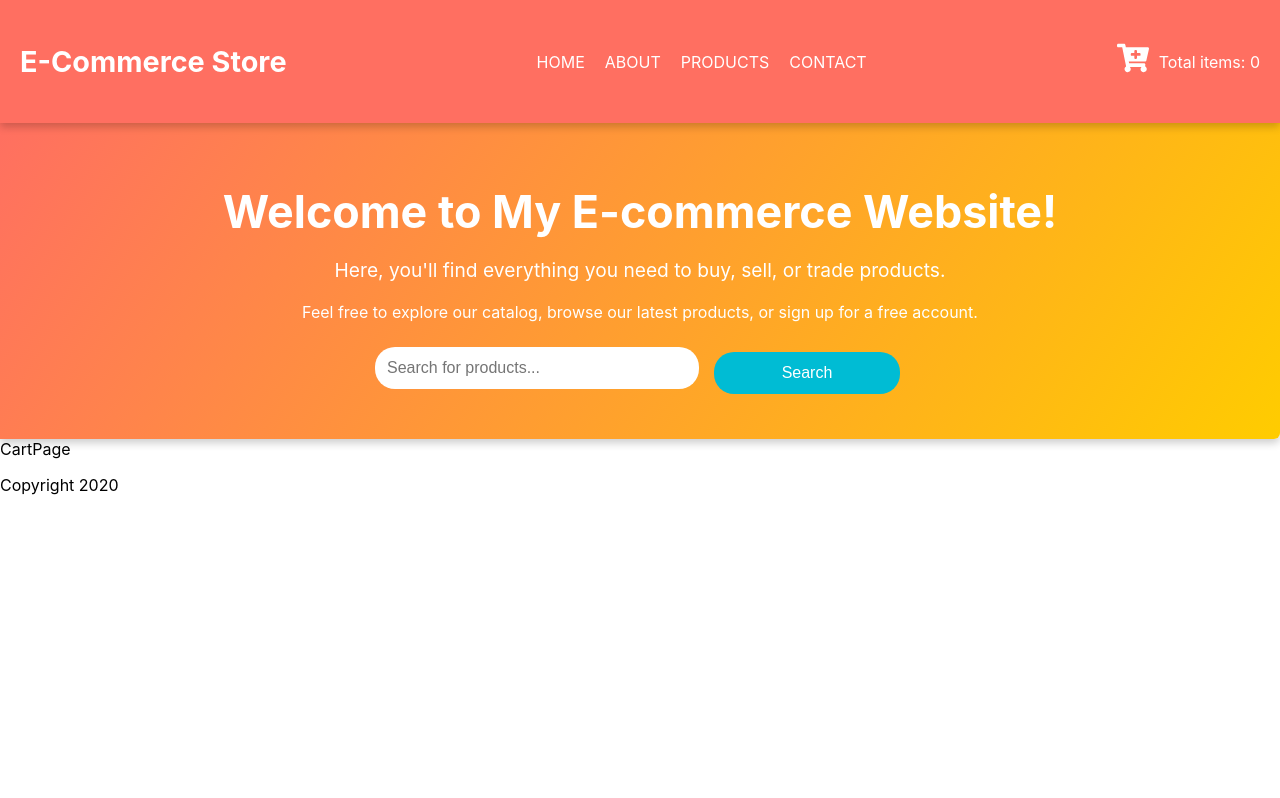
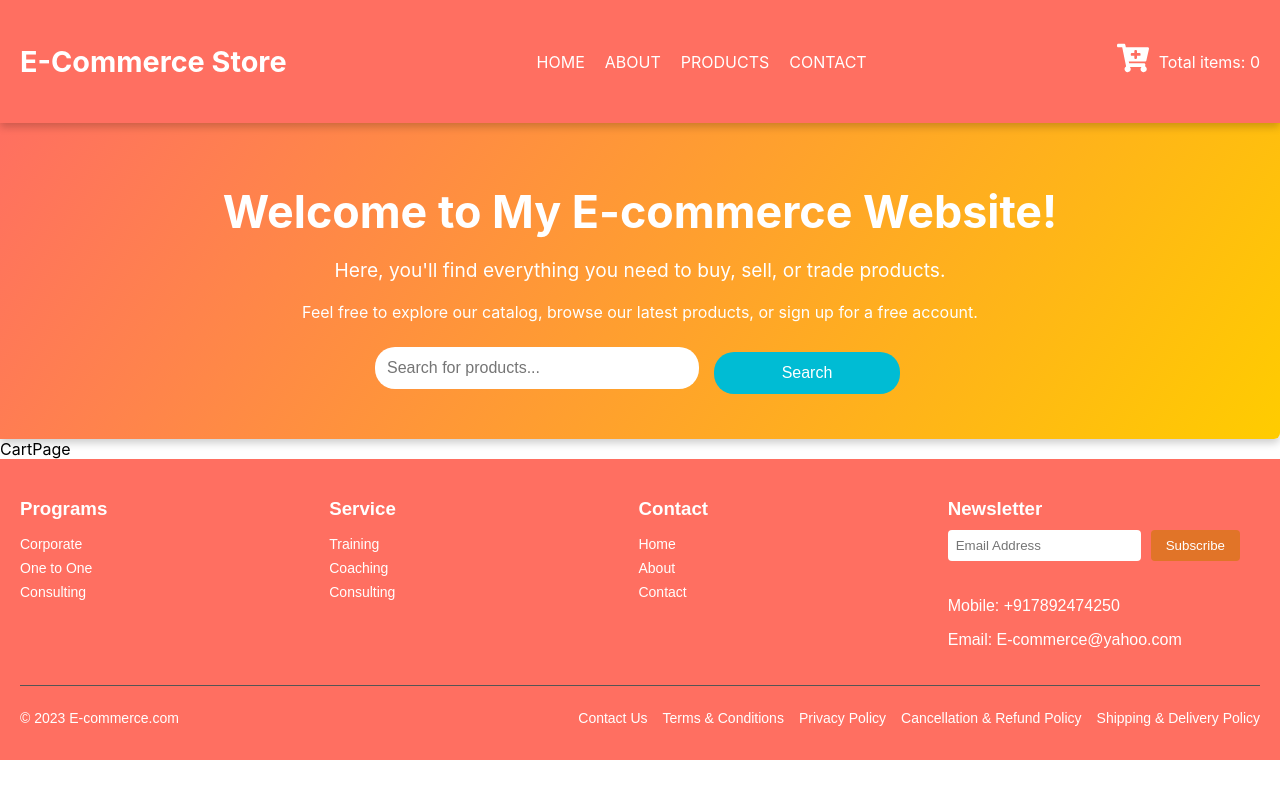
Before and after one commit to olaamidee/E-commerce, a React (Create React App) app: page /cart in a window 1280 px wide. Built offline with nearby package versions, Linux system fonts and the light colour scheme.

Commit message:
changing and editing home page and footer

```diff
--- a/src/App.css
+++ b/src/App.css
@@ -1,3 +1,4 @@
 .Homepage {
     display:flex;
+    width: 100%;
 }
--- a/src/Components/Aside.css
+++ b/src/Components/Aside.css
@@ -5,7 +5,7 @@
     background-color: #f8f9fa;
     border-top-right-radius: 8px;
     border-bottom-right-radius: 8px;
-    width: 200px;
+    width: 17%;
     height: 45vh;
     box-shadow:1px 2px 3px;
     margin-top:10px;
--- /dev/null
+++ b/src/Components/Footer.css
@@ -0,0 +1,92 @@
+/* Footer.css */
+.footer {
+    background-color: #ff6f61;
+    color: #fff;
+    padding: 20px;
+    font-family: Arial, sans-serif;
+  }
+
+  .footer-sections {
+    display: flex;
+    justify-content: space-between;
+    align-items: flex-start;
+  }
+
+  .footer-column {
+    flex: 1;
+    margin-right: 20px;
+  }
+
+  .footer-column h3 {
+    color: white;
+    margin-bottom: 10px;
+  }
+
+  .footer-column ul {
+    list-style: none;
+    padding: 0;
+  }
+
+  .footer-column ul li {
+    margin-bottom: 8px;
+    font-size: 14px;
+  }
+
+  .newsletter form {
+    display: flex;
+    gap: 10px;
+    margin-bottom: 20px;
+  }
+
+  .newsletter input {
+    padding: 8px;
+    border-radius: 4px;
+    border: none;
+    outline: none;
+    flex: 1;
+  }
+
+  .newsletter button {
+    padding: 8px 15px;
+    background-color: #e17428;
+    color: white;
+    border: none;
+    border-radius: 4px;
+    cursor: pointer;
+  }
+
+  .social-icons {
+    display: flex;
+    gap: 10px;
+    margin-bottom: 10px;
+  }
+
+  .social-icons a {
+    color: white;
+    font-size: 20px;
+  }
+
+  .footer-bottom {
+    margin-top: 20px;
+    border-top: 1px solid #555;
+    padding-top: 10px;
+    display: flex;
+    justify-content: space-between;
+    align-items: center;
+    font-size: 14px;
+  }
+
+  .footer-bottom ul {
+    display: flex;
+    gap: 15px;
+    list-style: none;
+    padding: 0;
+  }
+
+  .footer-bottom ul li {
+    cursor: pointer;
+  }
+
+  .footer-bottom p {
+    margin: 0;
+  }
--- a/src/Components/Footer.js
+++ b/src/Components/Footer.js
@@ -1,11 +1,65 @@
-import React from 'react'
+// Footer.js
+import React from 'react';
+import './Footer.css'; // Assuming you are using CSS for styling
 
-function Footer() {
+const Footer = () => {
   return (
-    <div>
-        <p>Copyright 2020</p>
-    </div>
-  )
-}
+    <footer className="footer">
+      <div className="footer-sections">
+        <div className="footer-column">
+          <h3>Programs</h3>
+          <ul>
+            <li>Corporate</li>
+            <li>One to One</li>
+            <li>Consulting</li>
+          </ul>
+        </div>
+        <div className="footer-column">
+          <h3>Service</h3>
+          <ul>
+            <li>Training</li>
+            <li>Coaching</li>
+            <li>Consulting</li>
+          </ul>
+        </div>
+        <div className="footer-column">
+          <h3>Contact</h3>
+          <ul>
+            <li>Home</li>
+            <li>About</li>
+            <li>Contact</li>
+          </ul>
+        </div>
+        <div className="footer-column newsletter">
+          <h3>Newsletter</h3>
+          <form>
+            <input type="email" placeholder="Email Address" />
+            <button type="submit">Subscribe</button>
+          </form>
+          <div className="social-icons">
+            <a href="https://wa.me/"><i className="fab fa-whatsapp"></i></a>
+            <a href="https://youtube.com"><i className="fab fa-youtube"></i></a>
+            <a href="https://instagram.com"><i className="fab fa-instagram"></i></a>
+            <a href="https://facebook.com"><i className="fab fa-facebook"></i></a>
+            <a href="https://linkedin.com"><i className="fab fa-linkedin"></i></a>
+            <a href="https://twitter.com"><i className="fab fa-twitter"></i></a>
+          </div>
+          <p>Mobile: +917892474250</p>
+          <p>Email: E-commerce@yahoo.com</p>
+        </div>
+      </div>
+      <div className="footer-bottom">
+        <p>© 2023 E-commerce.com</p>
+        <ul>
+          <li>Contact Us</li>
+          <li>Terms & Conditions</li>
+          <li>Privacy Policy</li>
+          <li>Cancellation & Refund Policy</li>
+          <li>Shipping & Delivery Policy</li>
+        </ul>
+      </div>
+    </footer>
+  );
+};
 
-export default Footer
+export default Footer;
--- /dev/null
+++ b/src/Components/HomeProduct.js
@@ -0,0 +1,40 @@
+import React, { useEffect, useState } from 'react';
+import './HomeProduct.css';
+import { FontAwesomeIcon } from '@fortawesome/react-fontawesome';
+import { faShoppingCart } from '@fortawesome/free-solid-svg-icons';
+
+function Main() {
+  // Step 1: Set up state to store products data
+  const [products, setProducts] = useState([]);
+
+  useEffect(() => {
+    fetch('https://fakestoreapi.com/products?limit=12')
+      .then(response => response.json())
+      .then(data => {
+        console.log(data);
+        setProducts(data);
+      })
+      .catch(error => console.error('Error fetching the API:', error));
+  }, []);
+
+  // Step 3: Render the product cards dynamically
+  return (
+    <div className="product-container">
+      {products.map((product) => (
+        <div className="card" key={product.id}>
+          <img src={product.image} alt={product.name} className="product-image" />
+          <div className="card-content">
+            <h2>{product.title}</h2>
+            <p>{product.description}</p>
+            <p className="price">${product.price}</p>
+            <button className="add-cart-button">
+              Add to Cart <span><FontAwesomeIcon icon={faShoppingCart} /></span>
+            </button>
+          </div>
+        </div>
+      ))}
+    </div>
+  );
+}
+
+export default Main;
--- /dev/null
+++ b/src/Components/Product.css
@@ -0,0 +1,101 @@
+/* Container for the entire product list */
+.product-container {
+    width:100%;
+    display: flex;
+    flex-wrap: wrap;
+    justify-content: space-around;
+    gap: 20px;
+    padding: 20px;
+    box-sizing: border-box; /* Ensure padding is included in the container size */
+  }
+
+  /* Each product card */
+  .card {
+    width: 300px;
+    border: 1px solid #ddd;
+    border-radius: 10px;
+    overflow: hidden;
+    transition: transform 0.3s;
+    background-color: #fff;
+    box-shadow: 0 4px 8px rgba(0, 0, 0, 0.1);
+    display: flex;
+    flex-direction: column; /* Stack content vertically */
+  }
+
+  .card:hover {
+    transform: scale(1.05);
+  }
+
+  /* Product images */
+  .product-image {
+    width: 100%;
+    height: 250px;
+    border-bottom: 1px solid #ddd;
+  }
+
+  /* Content inside each product card */
+  .card-content {
+    padding: 15px;
+    display: flex;
+    flex-direction: column;
+    justify-content: space-between; /* Spreads content evenly */
+    flex-grow: 1;
+  }
+
+  /* Product title styling */
+  .card-content h2 {
+    font-size: 1.4rem;
+    margin: 0 0 10px;
+    color: #333;
+    font-weight: bold;
+    text-overflow: ellipsis;
+    overflow: hidden;
+    white-space: nowrap;
+  }
+
+  /* Description styling */
+  .card-content p {
+    font-size: 1rem;
+    color: #666;
+    margin: 10px 0;
+    overflow: hidden;
+    text-overflow: ellipsis;
+    display: -webkit-box;
+    -webkit-line-clamp: 3;
+    -webkit-box-orient: vertical;
+  }
+
+  /* Price styling */
+  .price {
+    font-size: 1.2rem;
+    color: #e60000;
+    font-weight: bold;
+    margin-bottom: 10px;
+  }
+
+  /* Add to Cart button styling */
+  .add-cart-button {
+    display: flex;
+    align-items: center;
+    justify-content: center;
+    background-color: #28a745;
+    color: white;
+    border: none;
+    padding: 10px;
+    border-radius: 5px;
+    cursor: pointer;
+    font-size: 1rem;
+    transition: background-color 0.3s;
+  }
+
+  .add-cart-button span {
+    margin-left: 10px;
+  }
+
+  .add-cart-button:hover {
+    background-color: #218838;
+  }
+
+  .add-cart-button .fa-shopping-cart {
+    font-size: 1.2rem;
+  }
--- a/src/Components/Main.js
+++ b/src/Components/Product.js
@@ -1,5 +1,5 @@
 import React, { useEffect, useState } from 'react';
-import './Main.css';
+import './Product.css';
 import { FontAwesomeIcon } from '@fortawesome/react-fontawesome';
 import { faShoppingCart } from '@fortawesome/free-solid-svg-icons';
 
--- a/src/Pages/HomePage.js
+++ b/src/Pages/HomePage.js
@@ -1,12 +1,12 @@
 import React from 'react'
 import Aside from '../Components/Aside.js'
-import Main from '../Components/Main.js'
+import HomeProduct from '../Components/HomeProduct.js'
 
 function HomePage() {
   return (
     <div className='Homepage'>
         <Aside/>
-        <Main />
+        <HomeProduct />
     </div>
   )
 }
--- a/src/Pages/ProductPage.js
+++ b/src/Pages/ProductPage.js
@@ -1,8 +1,11 @@
 import React from 'react'
+import Product from '../Components/Product.js'
 
 function ProductPage() {
   return (
-    <div>bcebvebvb</div>
+    <div>
+      <Product/>
+    </div>
   )
 }
 
```
Also changed, not shown: src/Components/HomeProduct.css (renamed from src/Components/Main.css).
